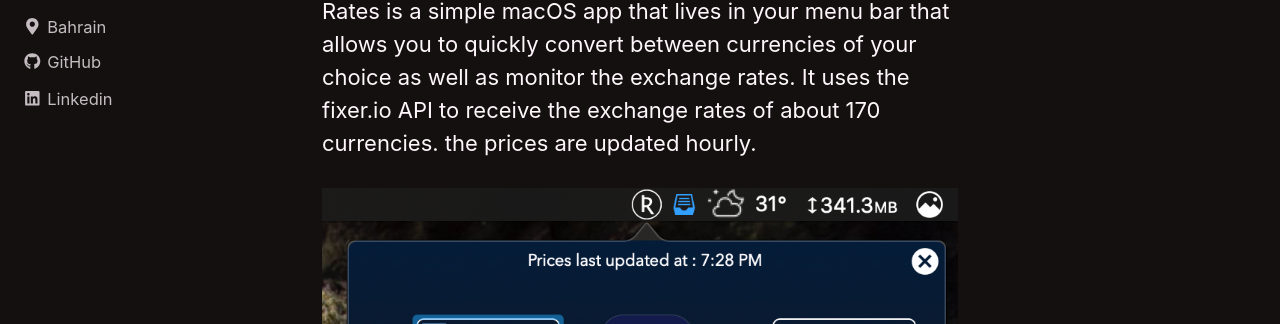
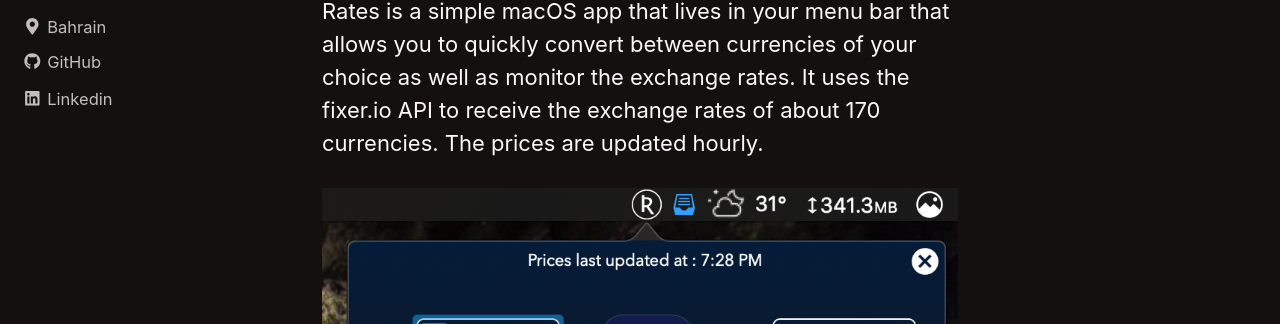
Before and after one commit to nbolar/nbolar.github.io, a Jekyll site: the page built from _posts/2019-04-04-rates.md, in a window 1280 px wide and 900 px high. Shown: the part 555-879 px from the top of the window. Built offline with Jekyll 4.4.1, drawn with Linux system fonts in a browser that asks for light colours; cached includes are drawn as plain includes.

Commit message:
Update 2019-04-04-rates.md

```diff
--- a/_posts/2019-04-04-rates.md
+++ b/_posts/2019-04-04-rates.md
@@ -8,6 +8,6 @@ header:
 excerpt: "macOS, Swift, Dark mode"
 ---
 ## What is Rates?
-Rates is a simple macOS app that lives in your menu bar that allows you to quickly convert between currencies of your choice as well as monitor the exchange rates. It uses the fixer.io API to receive the exchange rates of about 170 currencies. the prices are updated hourly.
+Rates is a simple macOS app that lives in your menu bar that allows you to quickly convert between currencies of your choice as well as monitor the exchange rates. It uses the fixer.io API to receive the exchange rates of about 170 currencies. The prices are updated hourly.
 
 <div style="width:image width px; font-size:80%; text-align:center;"><img src="{{ site.url }}{{ site.baseurl }}/images/rates_screenshot.png" alt="Darko" width="width" height="height" style="padding-bottom:0.5em;" /></div>
```
